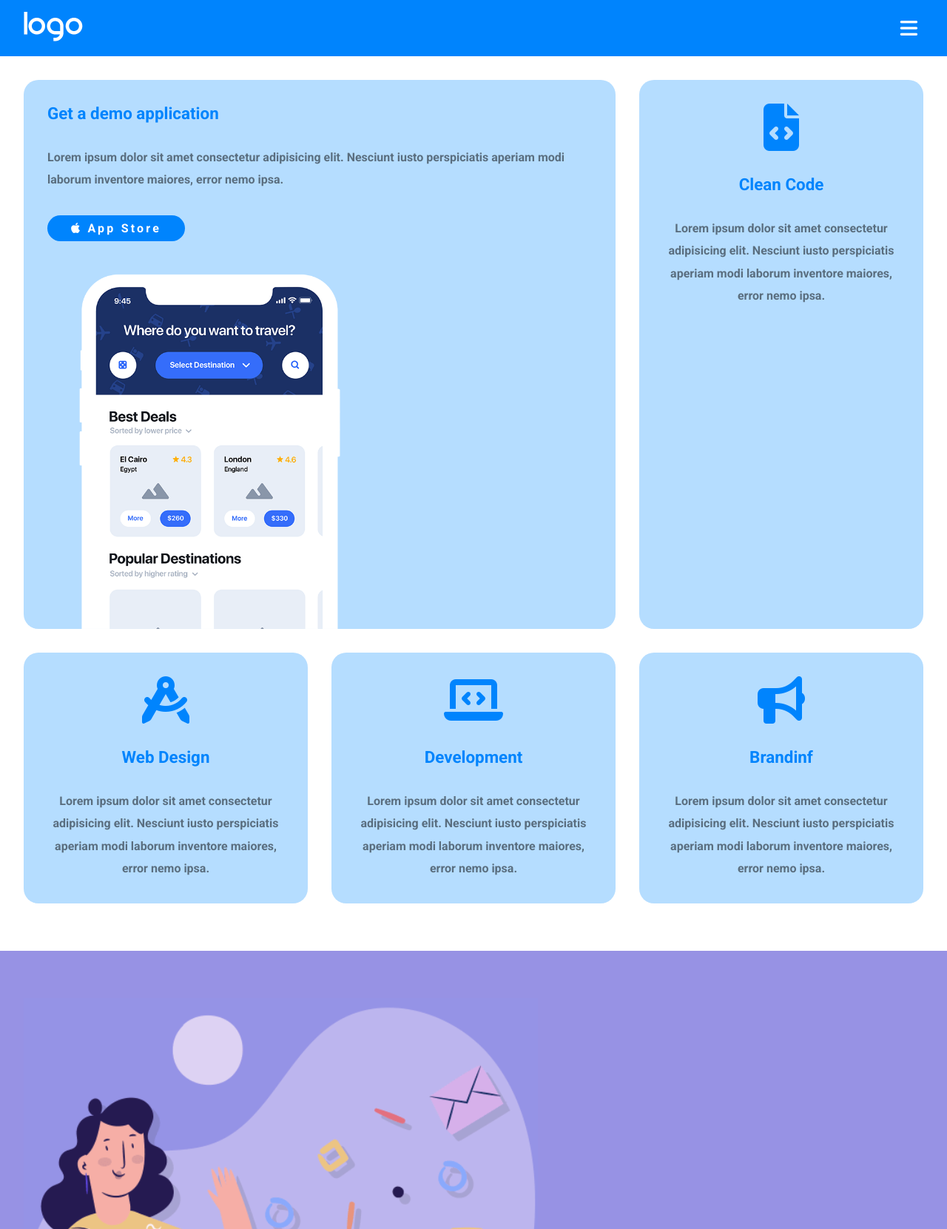
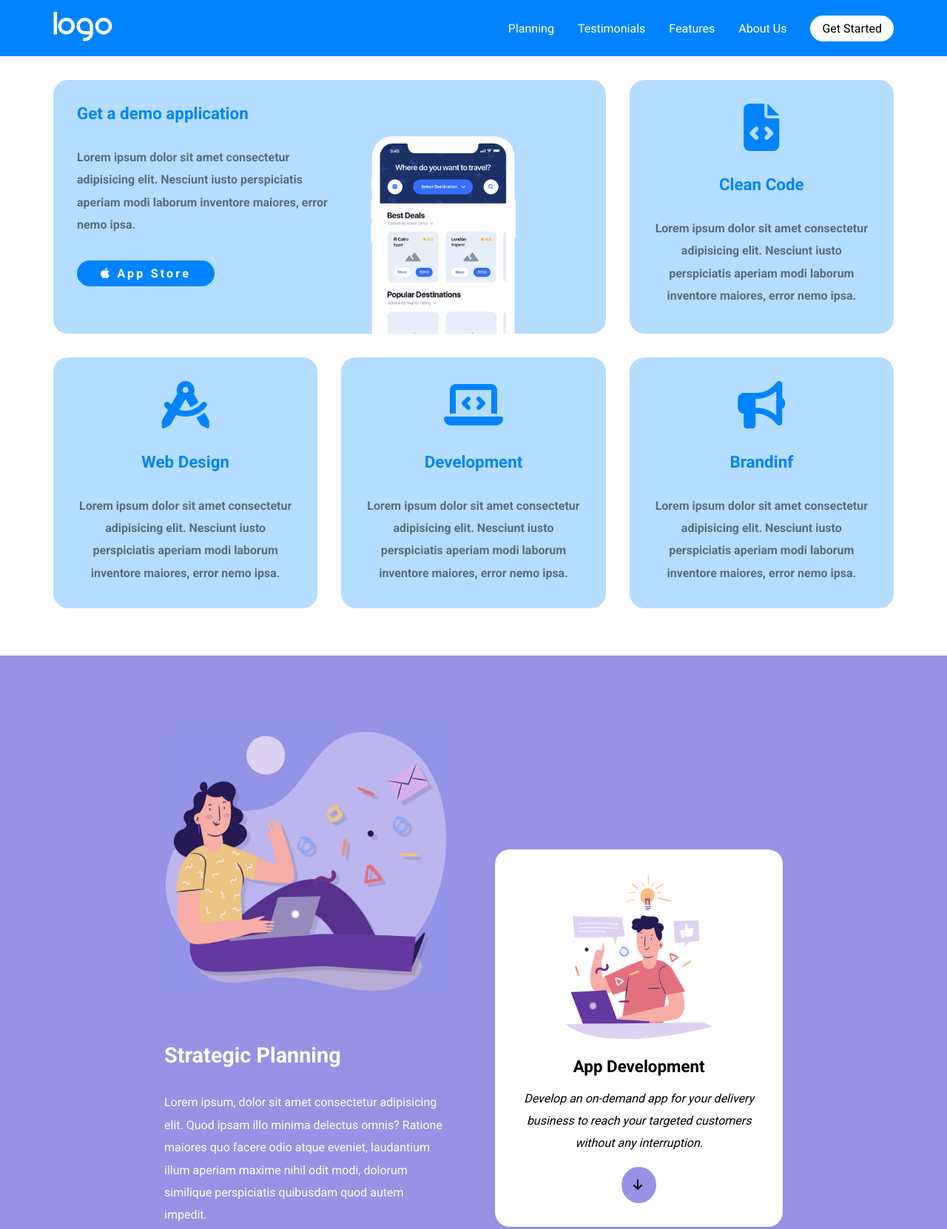
Before and after one commit to DilettaPelloni/htmlcss-responsive-layout, a plain HTML site: page index.html in a window 1280 px wide. Shown: the top 1661 px of the page at 74% size. Drawn offline with Linux system fonts and the light colour scheme.

Commit message:
esercizio completato

```diff
--- a/css/general.css
+++ b/css/general.css
@@ -25,7 +25,7 @@
 }
 
 img {
-    max-width: 100%;
+    width: 100%;
 }
 
 .flex {
--- a/css/mediaquery.css
+++ b/css/mediaquery.css
@@ -1,3 +1,4 @@
+/* TABLET */
 @media screen and (min-width: 768px) {
 
     /* INTRO */
@@ -26,6 +27,15 @@
         font-size: 4em;
     }
 
+    #planning .img-box {
+        width: 100%;
+    }
+
+    #planning .col-bg .img-box {
+        width: 70%;
+        margin: 0 auto;
+    }
+
     /* TESTIMONIALS */
     #testimonials {
         margin-bottom: var(--double-space);
@@ -37,6 +47,7 @@
 
     #testimonials .card {
         display: flex;
+        align-items: center;
         text-align: left;
     }
 
@@ -127,3 +138,99 @@
         margin: 0 auto;
     }
 }
+
+/* DESKTOP */
+@media screen and (min-width: 1024px) {
+
+    .container {
+        max-width: 1200px;
+        margin: 0 auto;
+    }
+
+    /* HEADER */
+    header .menu-btn {
+        display: none;
+    }
+
+    header nav {
+        display: block;
+    }
+
+    /* INTRO */
+    #intro .card-box .card:first-child {
+        display: flex;
+        align-items: flex-end;
+    }
+
+    #intro .card-box .card:first-child .text-box {
+        width: 50%;
+    }
+
+    #intro .card-box .card:first-child .img-box {
+        width: 50%;
+        padding-left: var(--main-space);
+        padding-right: var(--double-space);
+    }
+
+    #intro .card-box .card:first-child .btn {
+        margin-bottom: var(--double-space);
+    }
+
+    /* PLANNING */
+    #planning .container {
+        max-width: 900px;
+    }
+
+    #planning .row {
+        display: flex;
+        align-items: flex-end;
+    }
+
+    #planning .col {
+        width: 50%;
+        margin-top: var(--double-space);
+    }
+
+    #planning .col:first-child {
+        margin-right: var(--double-space);
+    }
+
+    #planning .col h2 {
+        font-size: 1.8em;
+    }
+
+    #planning .col-bg .img-box {
+        width: 70%;
+        margin: 0 auto;
+    }
+
+    /* TESTIMONIALS */
+    #testimonials .card .img-box {
+        width: 20%;
+    }
+
+    #testimonials .card .text-box {
+        width: 80%;
+    }
+
+    /* BENEFITS */
+    #benefits .card-box .card {
+        width: calc((100% / 3) - var(--main-space));
+    }
+
+    /* ABOUT */
+    #about .col-l {
+        width: 70%;
+    }
+
+    #about .col-r {
+        width: 30%;
+    }
+
+    #about p {
+        line-height: 2.2em;
+        font-size: 1.2em;
+    }
+
+
+}
--- a/css/style.css
+++ b/css/style.css
@@ -6,6 +6,8 @@ header {
     position: sticky;
     top: 0;
     z-index: 30;
+
+    color: white;
 }
 
 
@@ -14,11 +16,33 @@ header .container {
     align-items: center;
 }
 
-.menu {
+header .menu-btn {
     border: none;
     background-color: transparent;
     padding: 0.5rem;
     color: white;
+}
+
+header nav {
+    display: none;
+}
+
+header nav ul{
+    display: flex;
+    justify-content: space-between;
+    align-items: center;
+
+    list-style: none;
+}
+
+header nav ul a{
+    padding: var(--main-space) 0;
+    text-decoration: none;
+    margin-left: var(--main-space);
+}
+
+header nav ul .btn {
+    padding: 0.5em 1em;
 }
 
 /* ***** MAIN ***** */
--- a/index.html
+++ b/index.html
@@ -34,13 +34,39 @@
                     </a>
                 </div><!-- CHIUSURA LOGO -->
 
-                <nav>
+                <div>
 
-                    <button class="menu">
+                    <nav>
+                        <ul>
+
+                            <li>
+                                <a href="#planning">Planning</a>
+                            </li>
+
+                            <li>
+                                <a href="#testimonials">Testimonials</a>
+                            </li>
+
+                            <li>
+                                <a href="#benefits">Features</a>
+                            </li>
+
+                            <li>
+                                <a href="#about">About Us</a>
+                            </li>
+
+                            <li>
+                                <a class="btn" href="#start">Get Started</a>
+                            </li>
+
+                        </ul>
+                    </nav><!-- CHIUSURA NAV -->
+
+                    <button class="menu-btn">
                         <i class="fa-solid fa-bars fa-2x"></i>
                     </button>
 
-                </nav><!-- CHIUSURA NAV -->
+                </div><!-- CHIUSURA NAV -->
 
             </div><!-- CHIUSURA CONTAINER -->
 
```
